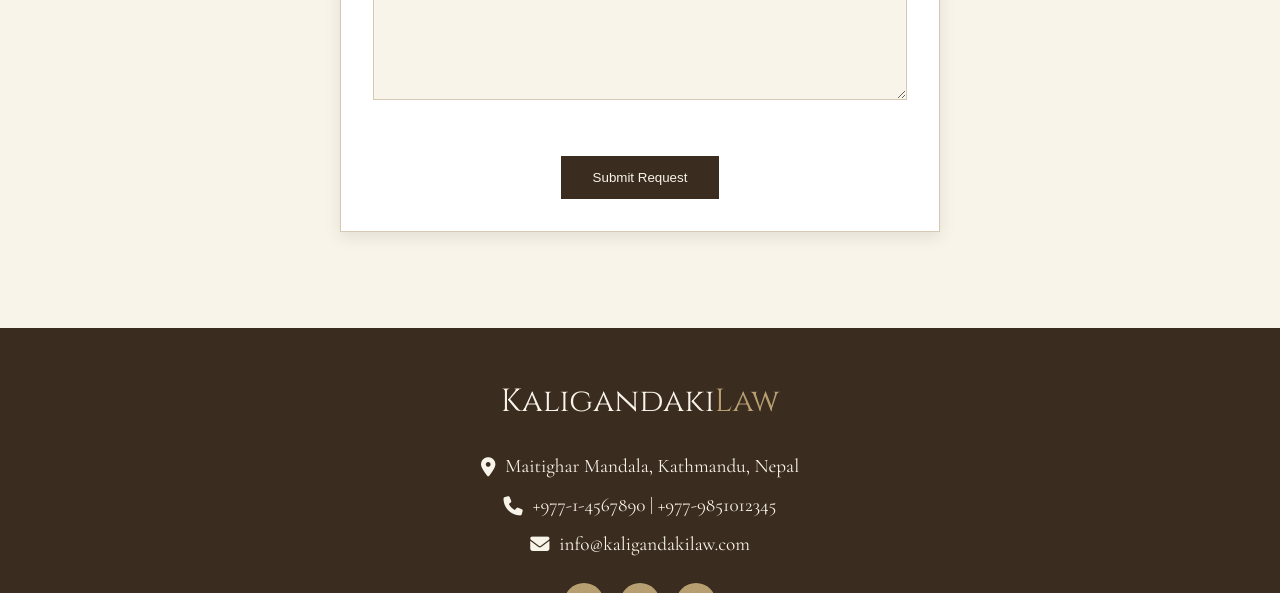
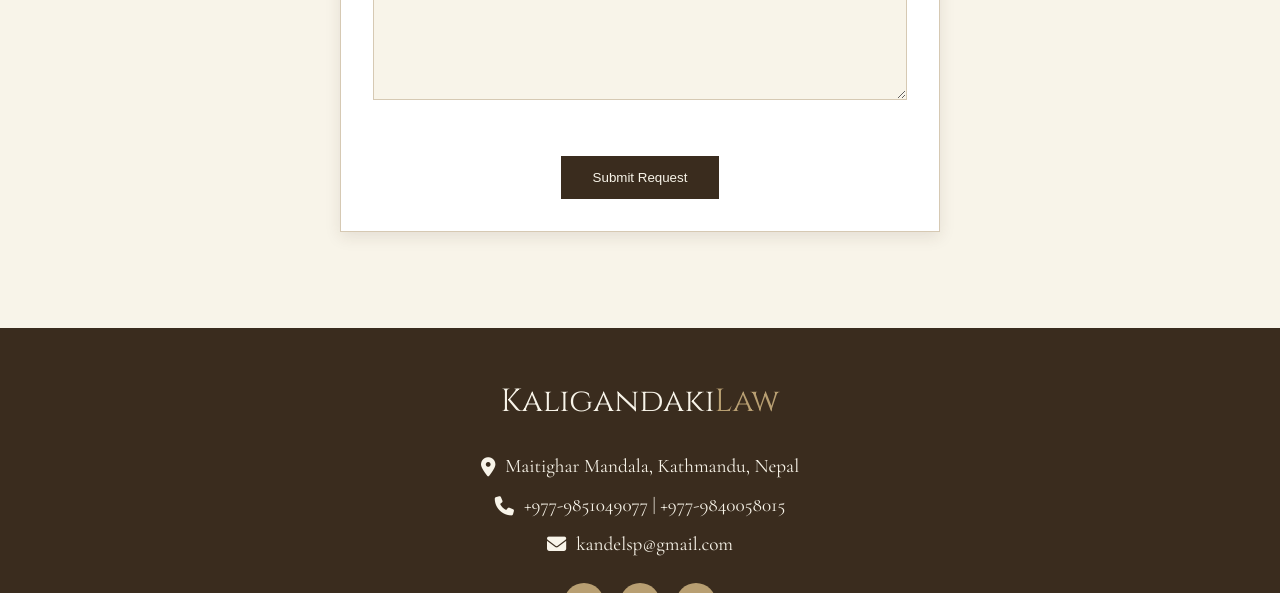
Before and after one commit to zenithkandel/kaligandaki, a website: page index.html in a window 1280 px wide. Shown: the part 4778-5371 px from the top of the page. Drawn offline with nearby package versions, Linux system fonts and the light colour scheme.

Commit message:
final version data changes

```diff
--- a/index.html
+++ b/index.html
@@ -881,8 +881,8 @@
 
                 <div class="contact-info">
                     <p><i class="fas fa-map-marker-alt"></i> Maitighar Mandala, Kathmandu, Nepal</p>
-                    <p><i class="fas fa-phone"></i> +977-1-4567890 | +977-9851012345</p>
-                    <p><i class="fas fa-envelope"></i> info@kaligandakilaw.com</p>
+                    <p><i class="fas fa-phone"></i> +977-9851049077 | +977-9840058015</p>
+                    <p><i class="fas fa-envelope"></i> kandelsp@gmail.com</p>
                 </div>
 
                 <div class="social-icons">
```
